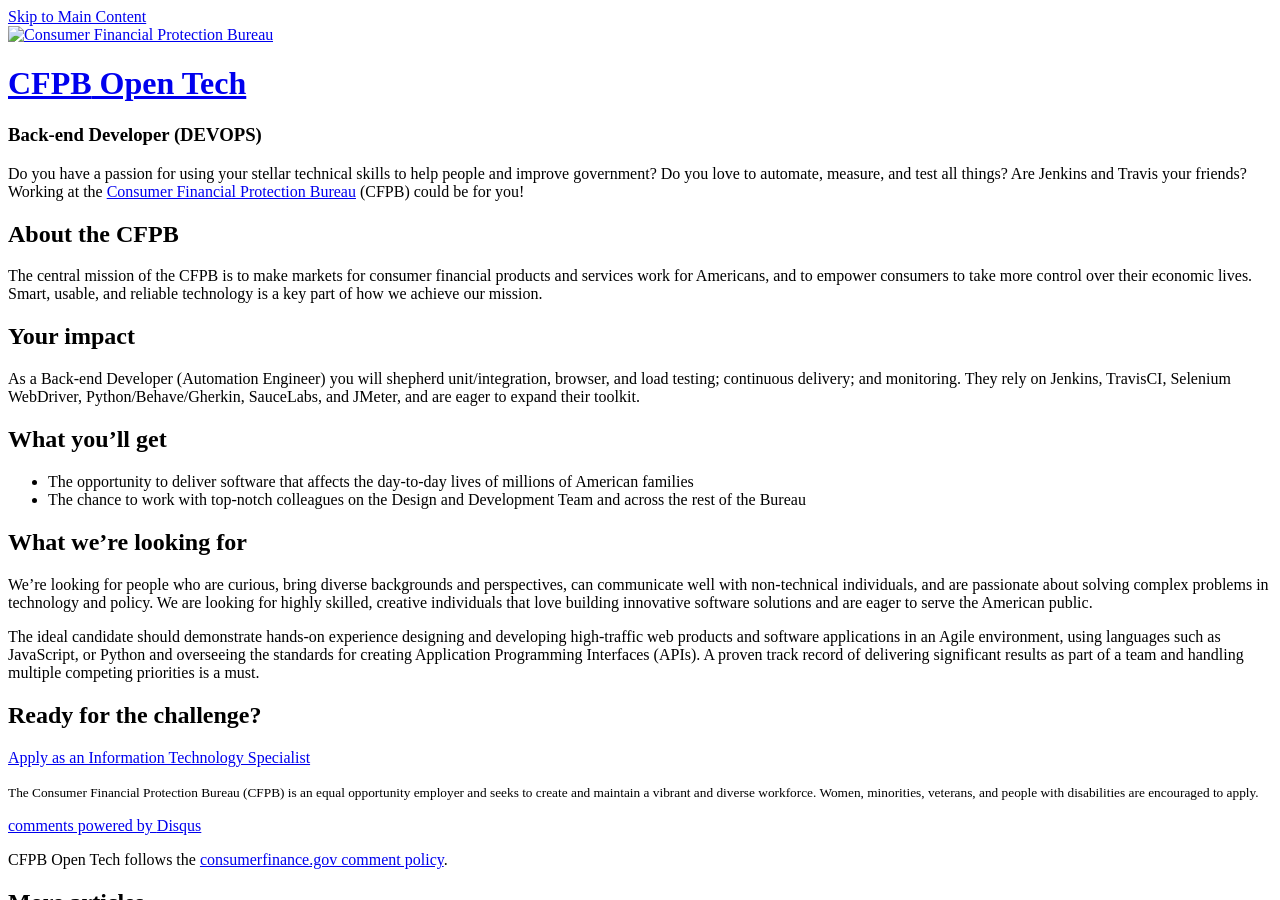
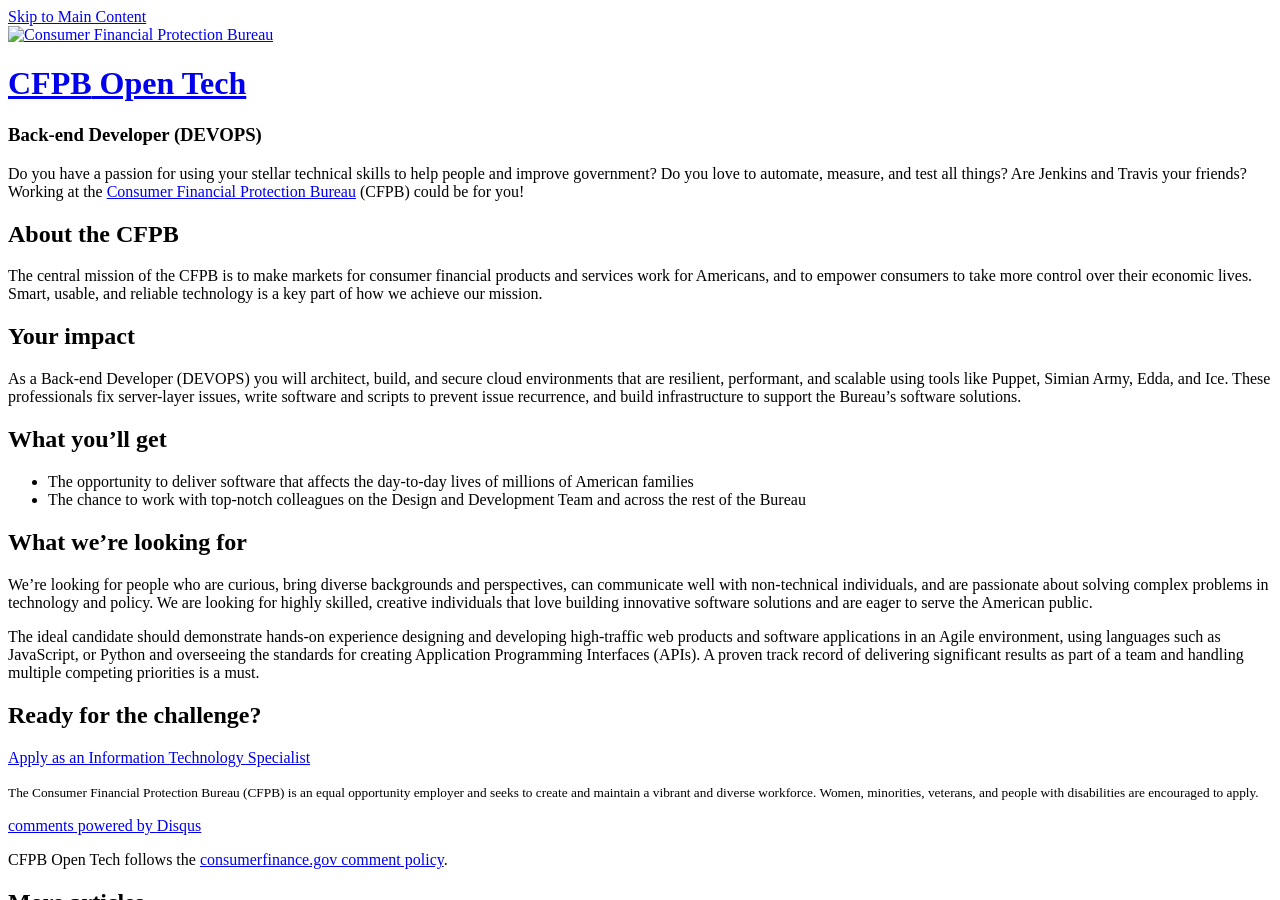
Before and after one commit to cfpb/cfpb.github.io, a Jekyll site: the page built from jobs/devops/index.md, in a window 1280 px wide and 900 px high. Built offline with Jekyll 4.4.1, drawn with Linux system fonts in a browser that asks for light colours; nearby versions of some CDN libraries; some web fonts are replaced; comment, search, counter and statistics services are not loaded.

Commit message:
correct what to expect sections

```diff
--- a/jobs/devops/index.md
+++ b/jobs/devops/index.md
@@ -20,10 +20,11 @@
 
 ## Your impact
 
-As a Back-end Developer (Automation Engineer) you will shepherd
-unit/integration, browser, and load testing; continuous delivery; and monitoring.
-They rely on Jenkins, TravisCI, Selenium WebDriver, Python/Behave/Gherkin,
-SauceLabs, and JMeter, and are eager to expand their toolkit.
+As a Back-end Developer (DEVOPS) you will architect, build, and secure cloud
+environments that are resilient, performant, and scalable using tools like
+Puppet, Simian Army, Edda, and Ice. These professionals fix server-layer issues,
+write software and scripts to prevent issue recurrence, and build infrastructure
+to support the Bureau’s software solutions.
 
 ## What you'll get
 
```
Also changed, not shown: jobs/automation-engineer/index.md (+4 -5 lines).
